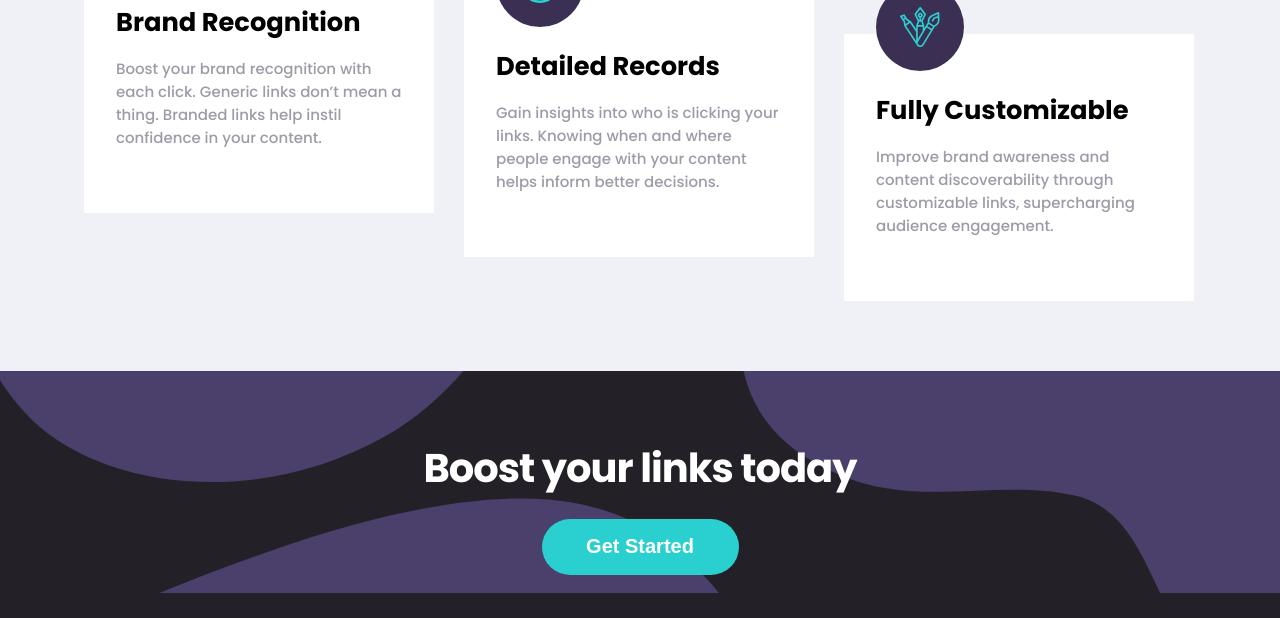
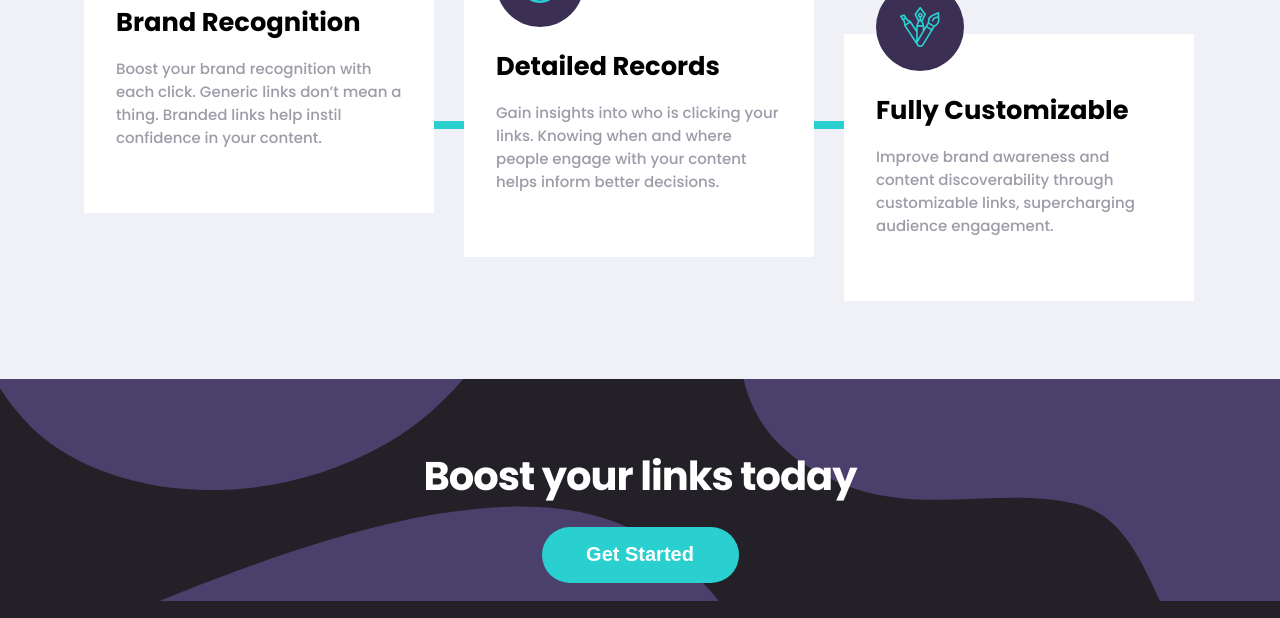
Before and after one commit to schive11/url-shortening-api, a plain HTML site: page index.html in a window 1280 px wide. Shown: the part 1520-2138 px from the top of the page. Drawn offline with Linux system fonts and the light colour scheme.

```diff
--- a/index.html
+++ b/index.html
@@ -2,7 +2,7 @@
 <html lang="en">
 <head>
   <meta charset="UTF-8">
-  <meta name="viewport" content="width=device-width, initial-scale=1.0"> <!-- displays site properly based on user's device -->
+  <meta name="viewport" content="width=device-width, initial-scale=1.0">
 
   <link rel="icon" type="image/png" sizes="32x32" href="./images/favicon-32x32.png">
 
@@ -57,6 +57,7 @@
 
 
   <div class="stats-text">
+
     <div class="stats-top">
       <h1>Advanced Statistics</h1>
 
@@ -72,7 +73,6 @@
         <p>Boost your brand recognition with each click. Generic links don’t
           mean a thing. Branded links help instil confidence in your content.</p>
       </div>
-      <!-- <div class="divider"></div> -->
       <div class="stats-cards records" id="records">
         <div class="img-container" id="records-image"></div>
           <h3>Detailed Records</h3>
@@ -89,6 +89,9 @@
     </div>
     </div>
   </div>
+
+
+  <div class="divider"></div>
 
   <div class="boost-container">
   <h1>Boost your links today</h1>
--- a/index.js
+++ b/index.js
@@ -7,7 +7,6 @@
         var input_value = document.querySelector('.link-input').value;
         var encode = encodeURIComponent(input_value);
         const response = await fetch(`${url}${encode}`);
-        console.log(encodeURIComponent(input_value));
         const data = await response.json();
         var link = data.result.short_link2;
         var result = `<div class="output-links">
--- a/style.css
+++ b/style.css
@@ -276,9 +276,10 @@
     width: 1000px;
     height: 8px;
     background-color: var(--cyan);
-    position: absolute;
+    position: relative;
     z-index: -2;
-    top: 1550px;
+    margin: 0px auto;
+    top: -130px;
 }
 
 
```
